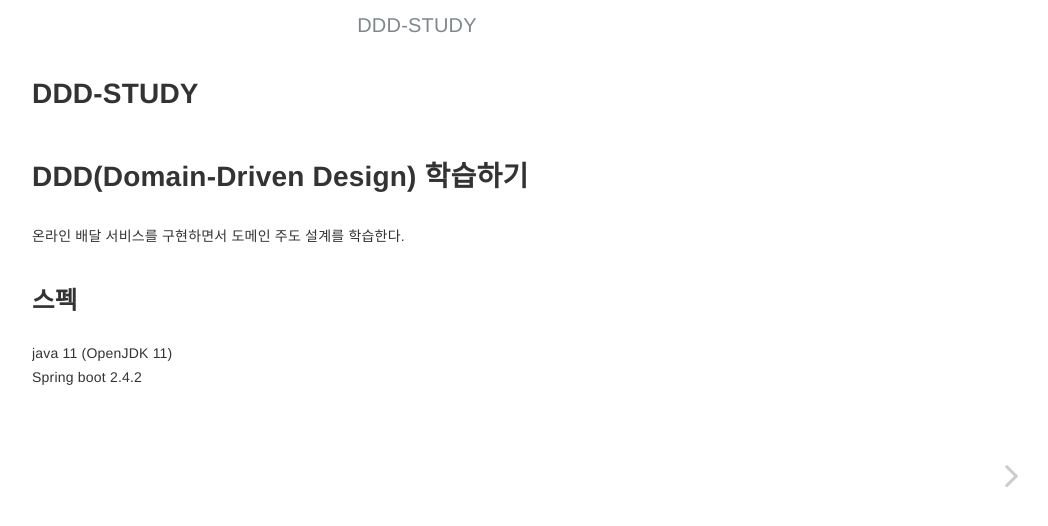
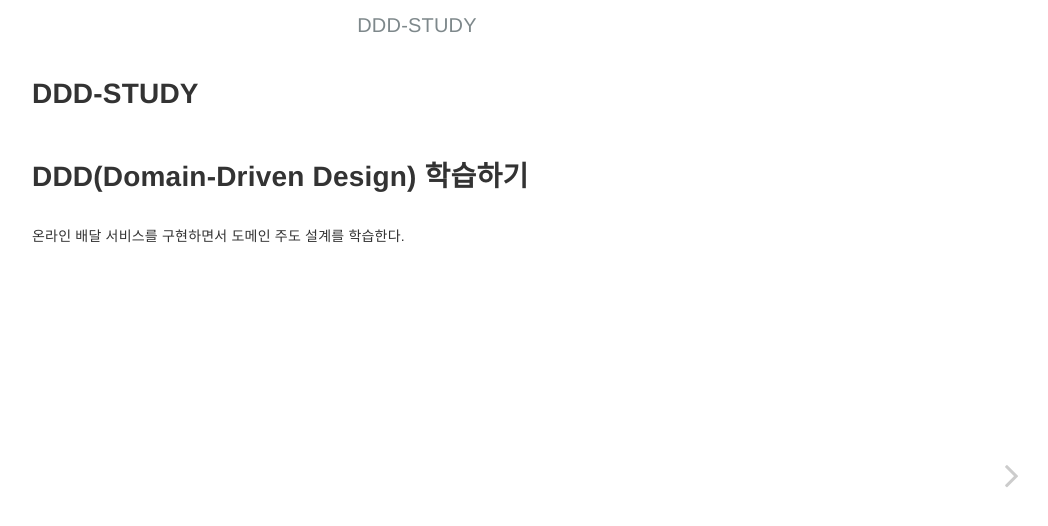
Before and after one commit to ByeongUkChoi/ddd-study, a Jekyll site: the page built from docs/index.md, in a window 1280 px wide. Shown: the top 526 px of the page, without its empty margins (223-1271 px from the left). Built offline with Jekyll 4.4.1, drawn with Linux system fonts in a browser that asks for light colours.

Commit message:
Fix index.md

```diff
--- a/docs/index.md
+++ b/docs/index.md
@@ -6,7 +6,3 @@ layout: home
 # DDD(Domain-Driven Design) 학습하기
 
 온라인 배달 서비스를 구현하면서 도메인 주도 설계를 학습한다.
-
-## 스펙
-java 11 (OpenJDK 11)
-Spring boot 2.4.2
```
Also changed, not shown: README.md, 1 other file.
